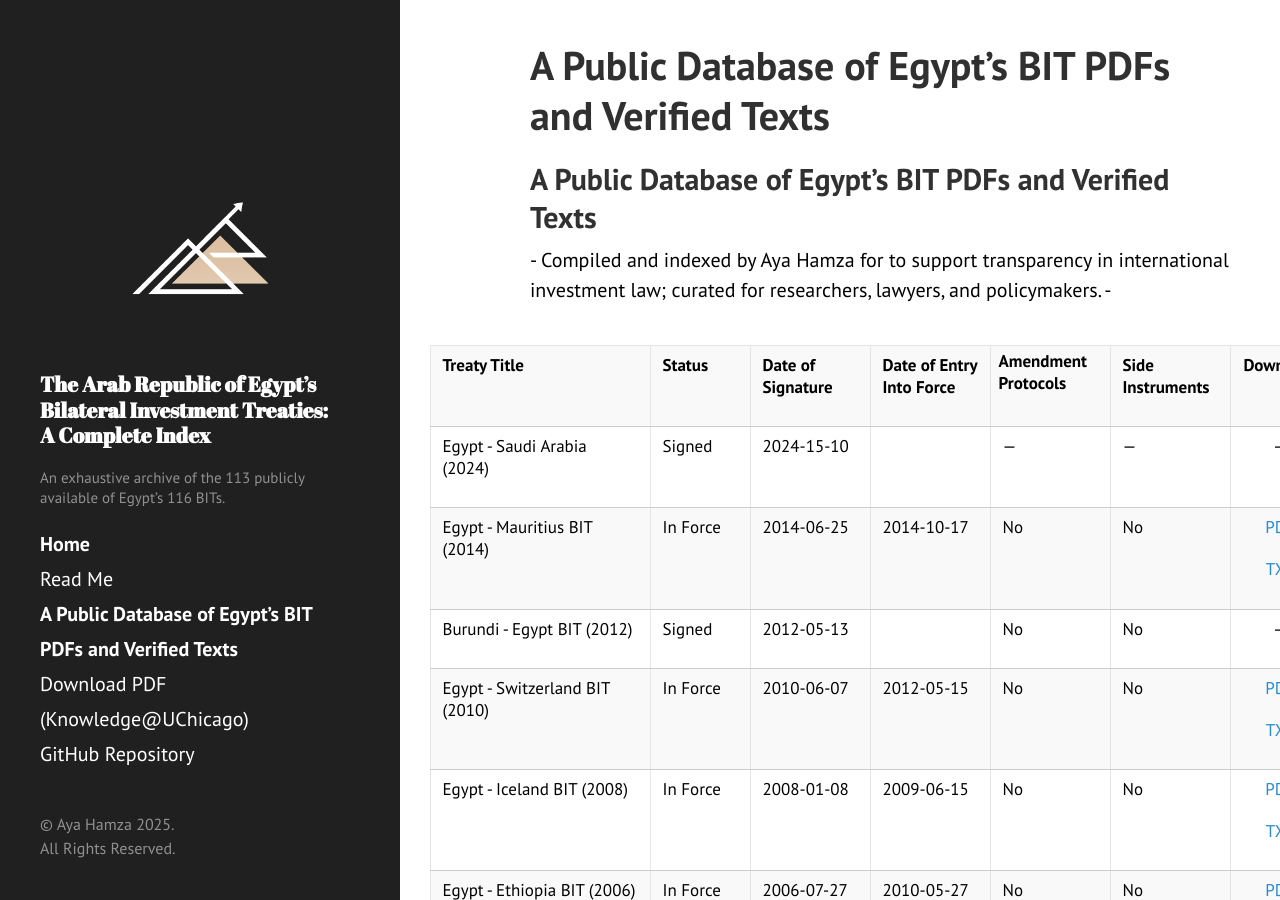
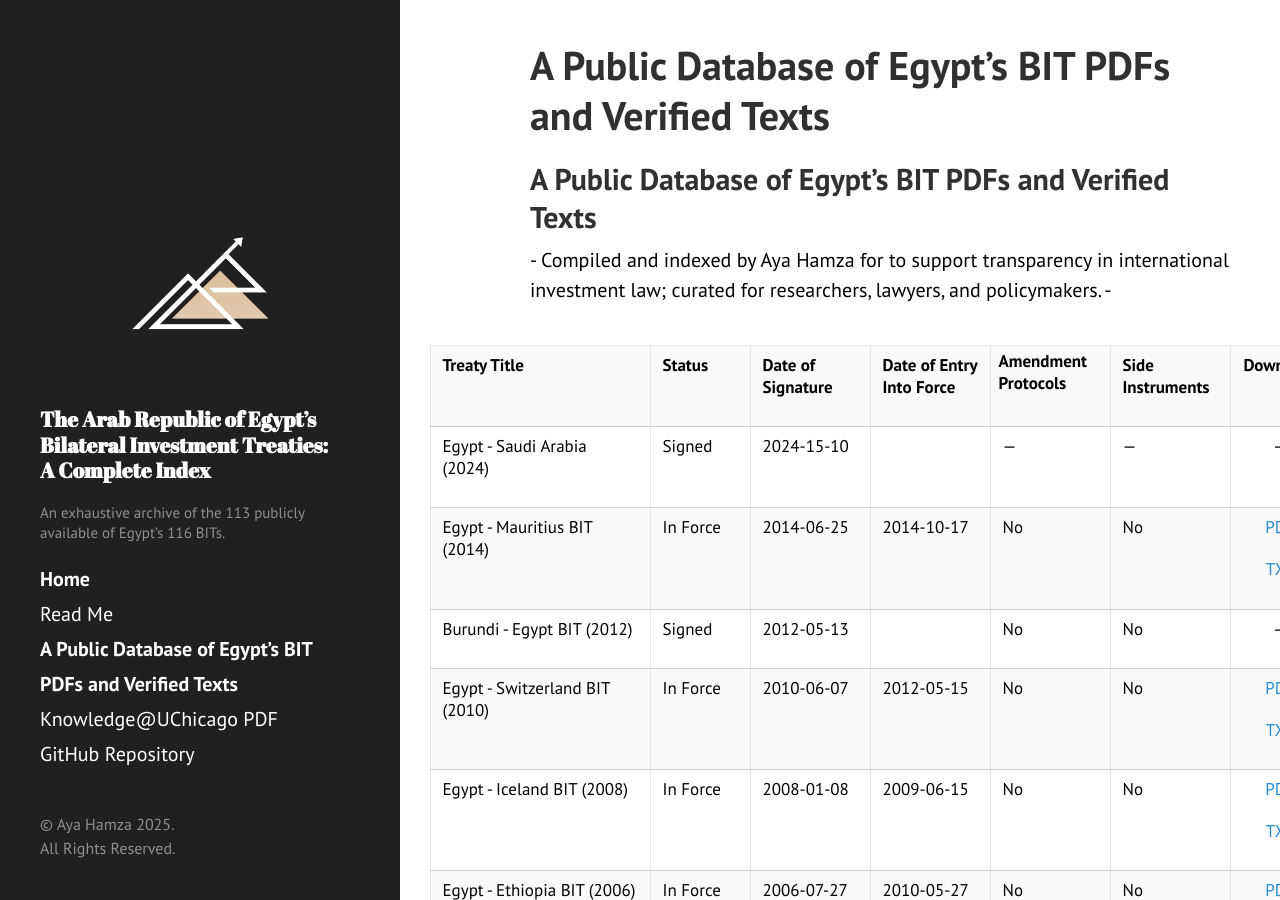
Before and after one commit to ayahamza1/MENABITs, a Jekyll site: the page built from index.md, in a window 1280 px wide and 900 px high. Built offline with Jekyll 4.4.1, drawn with Linux system fonts in a browser that asks for light colours; our own code applies the rules of GitHub Pages for plain Markdown files.

Commit message:
Update sidebar.html

```diff
--- a/_includes/sidebar.html
+++ b/_includes/sidebar.html
@@ -27,7 +27,7 @@
   {% endfor %}
 
   <!-- 🔗 Knowledge@UChicago Link -->
-  <a class="sidebar-nav-item" href="https://knowledge.uchicago.edu/record/14799?ln=en&v=pdf" target="_blank">Download PDF (Knowledge@UChicago)</a>
+  <a class="sidebar-nav-item" href="https://knowledge.uchicago.edu/record/14799?ln=en&v=pdf" target="_blank">Knowledge@UChicago PDF</a>
 
   <!-- GitHub Repository Link -->
   <a class="sidebar-nav-item" href="{{ site.github.repo }}" target="_blank">GitHub Repository</a>
```
